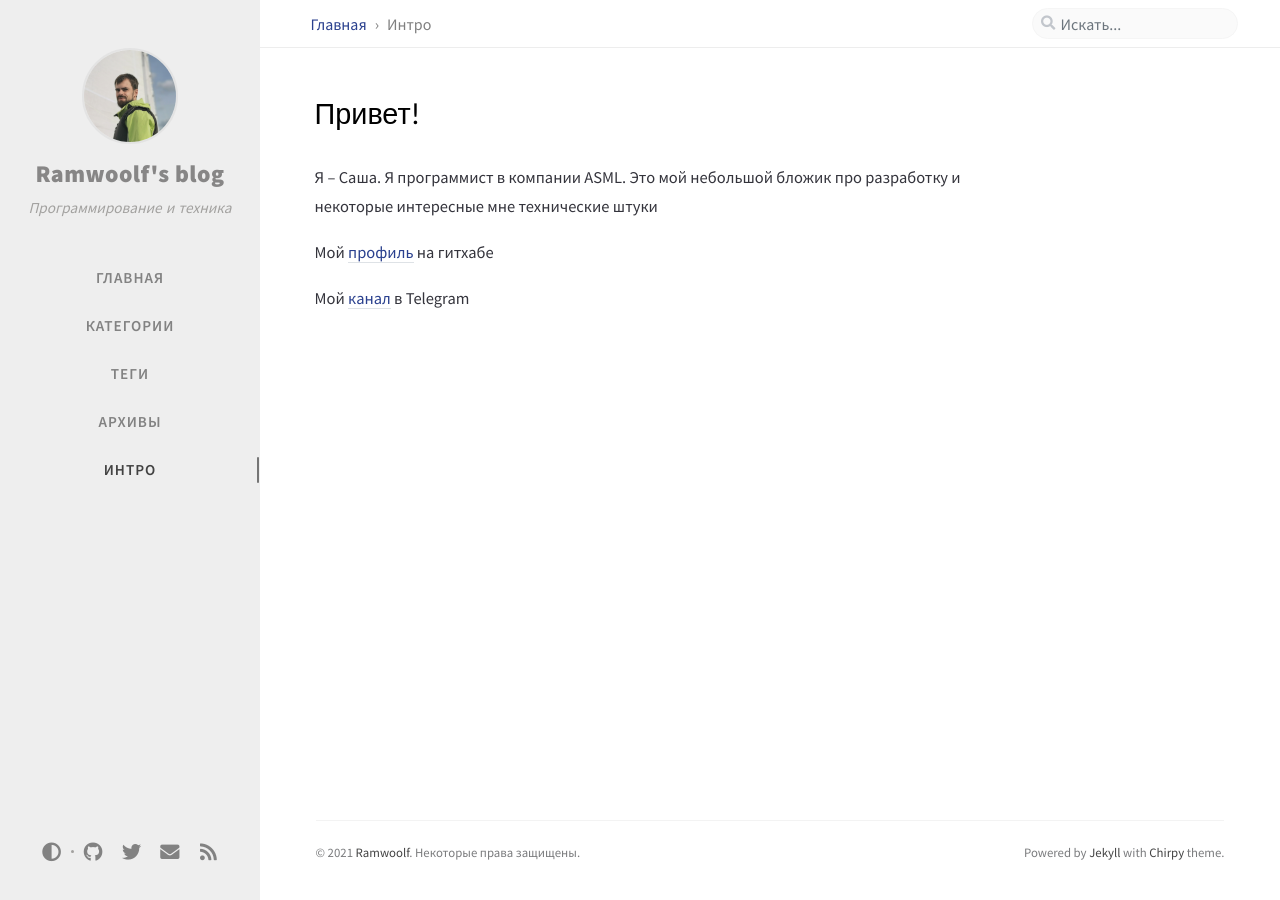
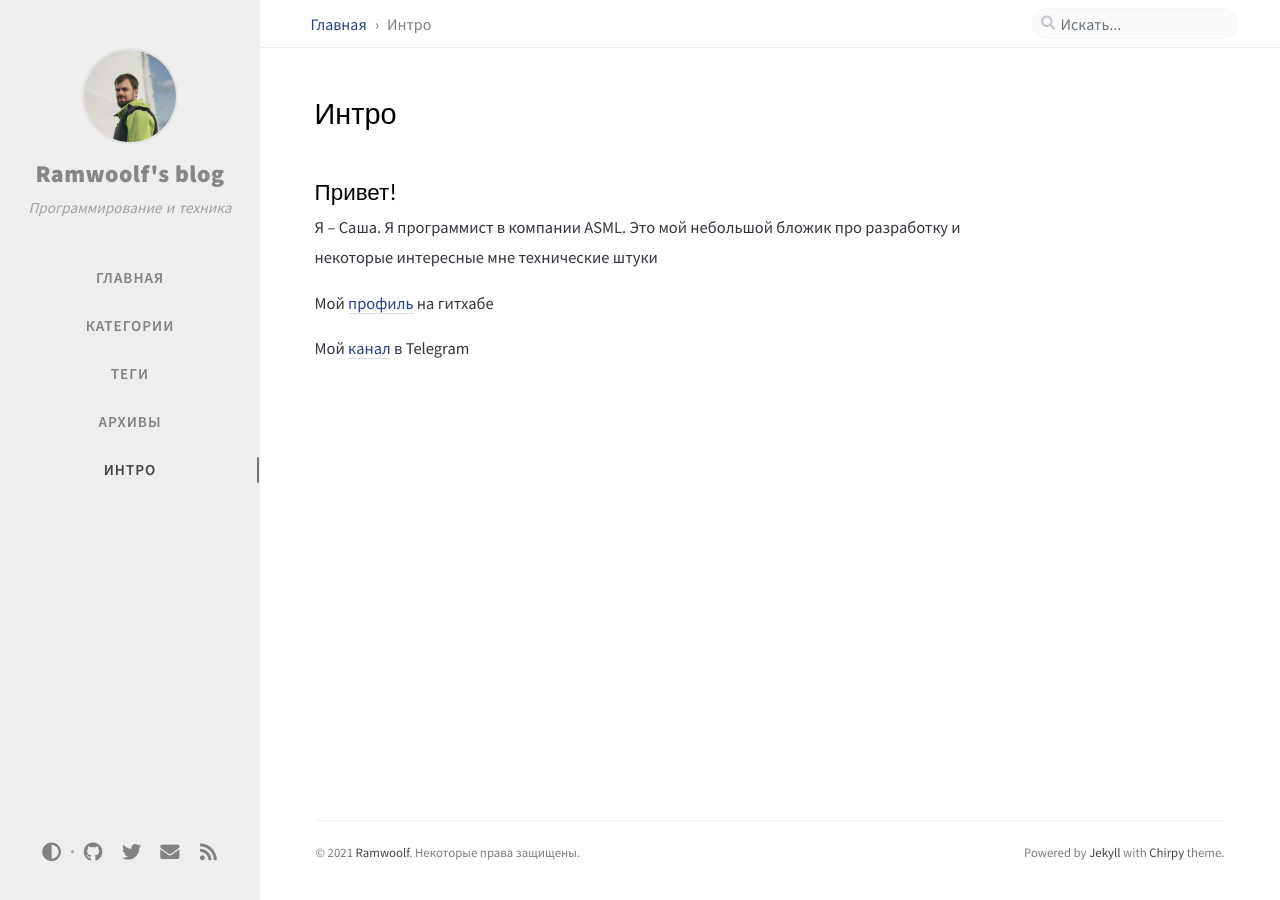
Before and after one commit to ramwoolf/ramwoolf.github.io, a Jekyll site: the page built from _tabs/about.md, in a window 1280 px wide. Built offline with Jekyll 4.4.1, drawn with Linux system fonts in a browser that asks for light colours; nearby versions of some CDN libraries; comment, search, counter and statistics services are not loaded.

Commit message:
Fix about

```diff
--- a/_tabs/about.md
+++ b/_tabs/about.md
@@ -1,8 +1,10 @@
 ---
-title: Привет!
+title: Интро
 icon: fas fa-info-circle
 order: 4
 ---
+## Привет!
+
 Я -- Саша. Я программист в компании ASML.
 Это мой небольшой бложик про разработку  и некоторые интересные мне технические штуки
 
```
